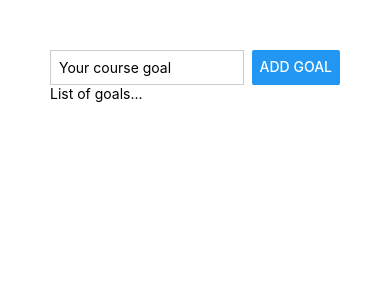
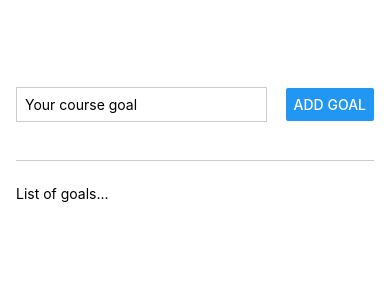
Before and after one commit to tiaan-jonker/Goals-App---React-Native-, a React Native app: screen / in a window 390 px wide. Shown: the top 300 px of the page. Built offline with nearby package versions, Linux system fonts and the light colour scheme.

Commit message:
basic layout completed

```diff
--- a/App.js
+++ b/App.js
@@ -7,7 +7,7 @@
         <TextInput style={styles.textInput} placeholder='Your course goal'/>
         <Button title='Add Goal'/>
       </View>
-      <View>
+      <View style={styles.goalsContainer}>
         <Text>List of goals...</Text>
       </View>
     </View>
@@ -16,17 +16,27 @@
 
 const styles = StyleSheet.create({
   appContainer: {
-    padding: 50,
+    flex: 1,
+    paddingTop: 50,
+    paddingHorizontal: 16
   },
   inputContainer: {
+    flex: 1,
     flexDirection: 'row',
-    justifyContent: 'space-between'
+    justifyContent: 'space-between',
+    alignItems: 'center',
+    marginBottom: 24,
+    borderBottomWidth: 1,
+    borderBottomColor: '#ccc'
   },
   textInput: {
     borderWidth: 1,
     borderColor: '#ccc',
-    width: '80%',
+    width: '70%',
     marginRight: 8,
     padding: 8
+  },
+  goalsContainer: {
+    flex: 6
   }
 });
```
